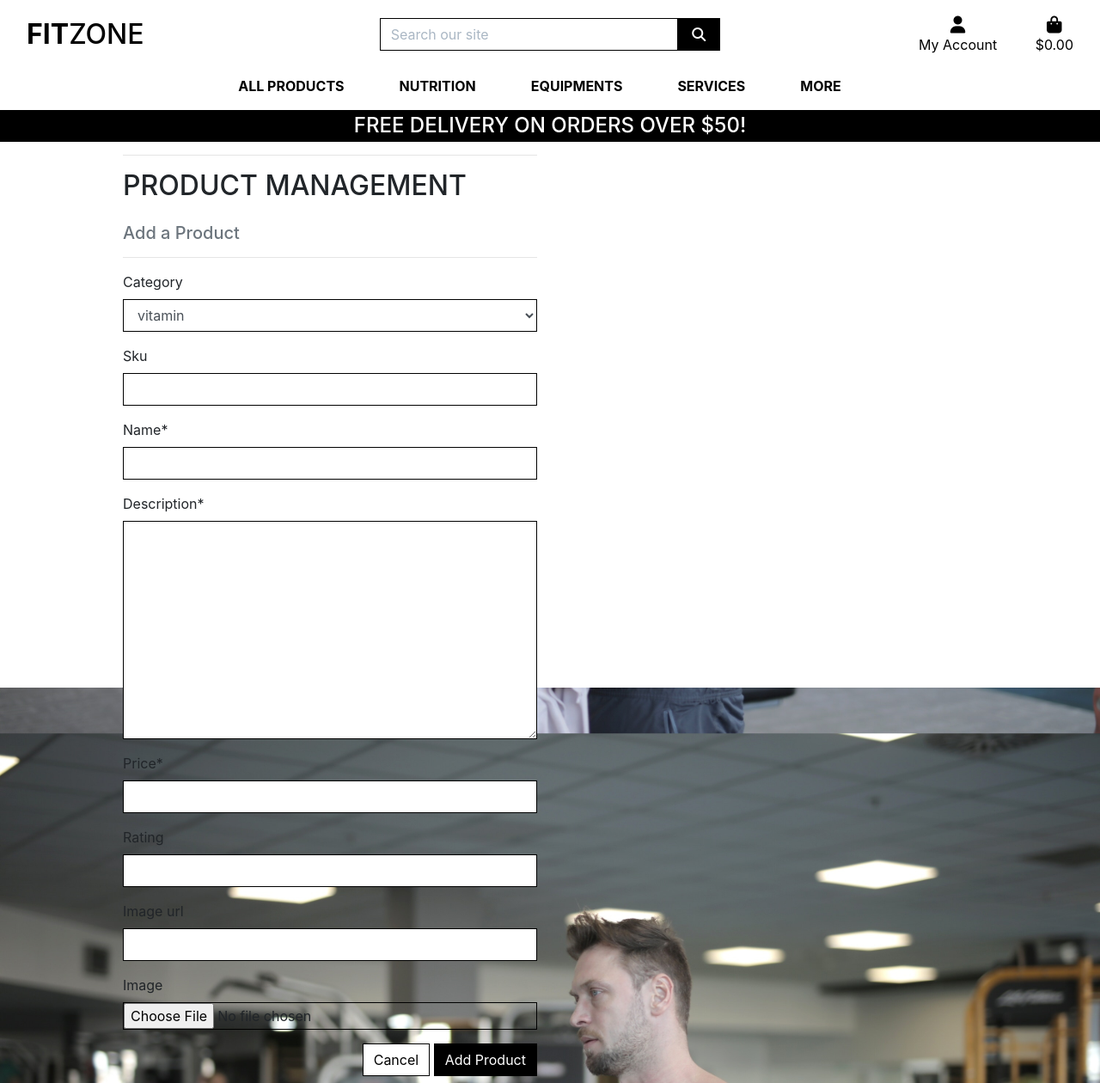
After one commit to nicolascagna96/Fit-Zone, a Django app: page /products/add/ in a window 1280 px wide. The commit adds this page. Shown: the whole page at 86% size. Run offline with Django 3.2, Linux system fonts and the light colour scheme; data comes from the database, SQL or seed files in the repository; both versions use the stored data as it was after the commit; parts of the project's set-up code (start-up, migrations or seed data) failed here and were passed over; some libraries are stand-ins or nearby versions.

Commit message:
Added product admin - add product view, url and template

```diff
--- /dev/null
+++ b/checkout/templates/checkout/confirmation_emails/confirmation_email_body.txt
@@ -0,0 +1 @@
+FitZone Confirmation for Order Number {{ order.order_number }}
--- a/fit_zone/settings.py
+++ b/fit_zone/settings.py
@@ -185,3 +185,4 @@ STRIPE_CURRENCY = "usd"
 STRIPE_PUBLIC_KEY = os.getenv("STRIPE_PUBLIC_KEY", "")
 STRIPE_SECRET_KEY = os.getenv("STRIPE_SECRET_KEY", "")
 STRIPE_WH_SECRET = os.getenv("STRIPE_WH_SECRET", "")
+DEFAULT_FROM_EMAIL = 'fitzone@example.com'
--- a/products/forms.py
+++ b/products/forms.py
@@ -1,20 +1,12 @@
 from django import forms
-from .widgets import CustomClearableFileInput
-from .models import Category, Product
-
-"""adding products to db"""
+from .models import Product, Category
 
 
 class ProductForm(forms.ModelForm):
+
     class Meta:
         model = Product
         fields = '__all__'
-
-    image = form.ImageField(
-        label='Image',
-        required=False,
-        widget=CustomClearableFileInput
-    )
 
     def __init__(self, *args, **kwargs):
         super().__init__(*args, **kwargs)
--- /dev/null
+++ b/products/templates/products/add_product.html
@@ -0,0 +1,37 @@
+{% extends "base.html" %}
+{% load static %}
+
+{% block page_header %}
+    <div class="container header-container">
+        <div class="row">
+            <div class="col"></div>
+        </div>
+    </div>
+{% endblock %}
+
+{% block content %}
+    <div class="overlay"></div>
+    <div class="container">
+        <div class="row">
+            <div class="col-12 col-md-6">
+                <hr>
+                <h2 class="logo-font mb-4">Product Management</h2>
+                <h5 class="text-muted">Add a Product</h5>
+                <hr>
+            </div>
+        </div>
+
+        <div class="row">
+            <div class="col-12 col-md-6">
+                <form method="POST" action="{% url 'add_product' %}" class="form mb-2" enctype="multipart/form-data">
+                    {% csrf_token %}
+                    {{ form | crispy }}
+                    <div class="text-right">
+                        <a class="btn btn-outline-black rounded-0" href="{% url 'products' %}">Cancel</a>
+                        <button class="btn btn-black rounded-0" type="submit">Add Product</button>
+                    </div>
+                </form>
+            </div>
+        </div>
+    </div>
+{% endblock %}
--- a/products/urls.py
+++ b/products/urls.py
@@ -3,5 +3,6 @@ from . import views
 
 urlpatterns = [
     path('', views.all_products, name='products'),
-    path('<product_id>', views.product_detail, name='product_detail'),
+    path('<int:product_id>/', views.product_detail, name='product_detail'),
+    path('add/', views.add_product, name='add_product'),
 ]
--- a/products/views.py
+++ b/products/views.py
@@ -3,6 +3,7 @@ from django.contrib import messages
 from django.db.models import Q
 from django.db.models.functions import Lower
 from .models import Product, Category
+from .forms import ProductForm
 
 # Create your views here.
 
@@ -69,3 +70,14 @@ def product_detail(request, product_id):
     }
 
     return render(request, 'products/product_detail.html', context)
+
+
+def add_product(request):
+    """ Add a product to the store """
+    form = ProductForm()
+    template = 'products/add_product.html'
+    context = {
+        'form': form,
+    }
+
+    return render(request, template, context)
--- a/templates/includes/toasts/toast_success.html
+++ b/templates/includes/toasts/toast_success.html
@@ -37,11 +37,11 @@
                 <div class="col">
                     <strong><p class="mt-3 mb-1 text-black">
                         Total{% if free_delivery_delta > 0 %} (Exc. delivery){% endif %}:
-                        <span class="float-right">£{{ total|floatformat:2 }}</span>
+                        <span class="float-right">${{ total|floatformat:2 }}</span>
                     </p></strong>
                     {% if free_delivery_delta > 0 %}
                         <p class="mb-0 p-2 bg-warning shadow-sm text-black text-center">
-                            Spend <strong>£{{ free_delivery_delta }}</strong> more to get free next day delivery!
+                            Spend <strong>${{ free_delivery_delta }}</strong> more to get free next day delivery!
                         </p>
                     {% endif %}
                     <a href="{% url 'view_bag' %}" class="btn btn-black btn-block rounded-0">
```
Also changed, not shown: checkout/templates/checkout/confirmation_emails/confirmation_email_subject.txt (added, +22 -0 lines), checkout/webhook_handler.py (+21 -0 lines), checkout/webhooks.py (+7 -6 lines), db.sqlite3.
